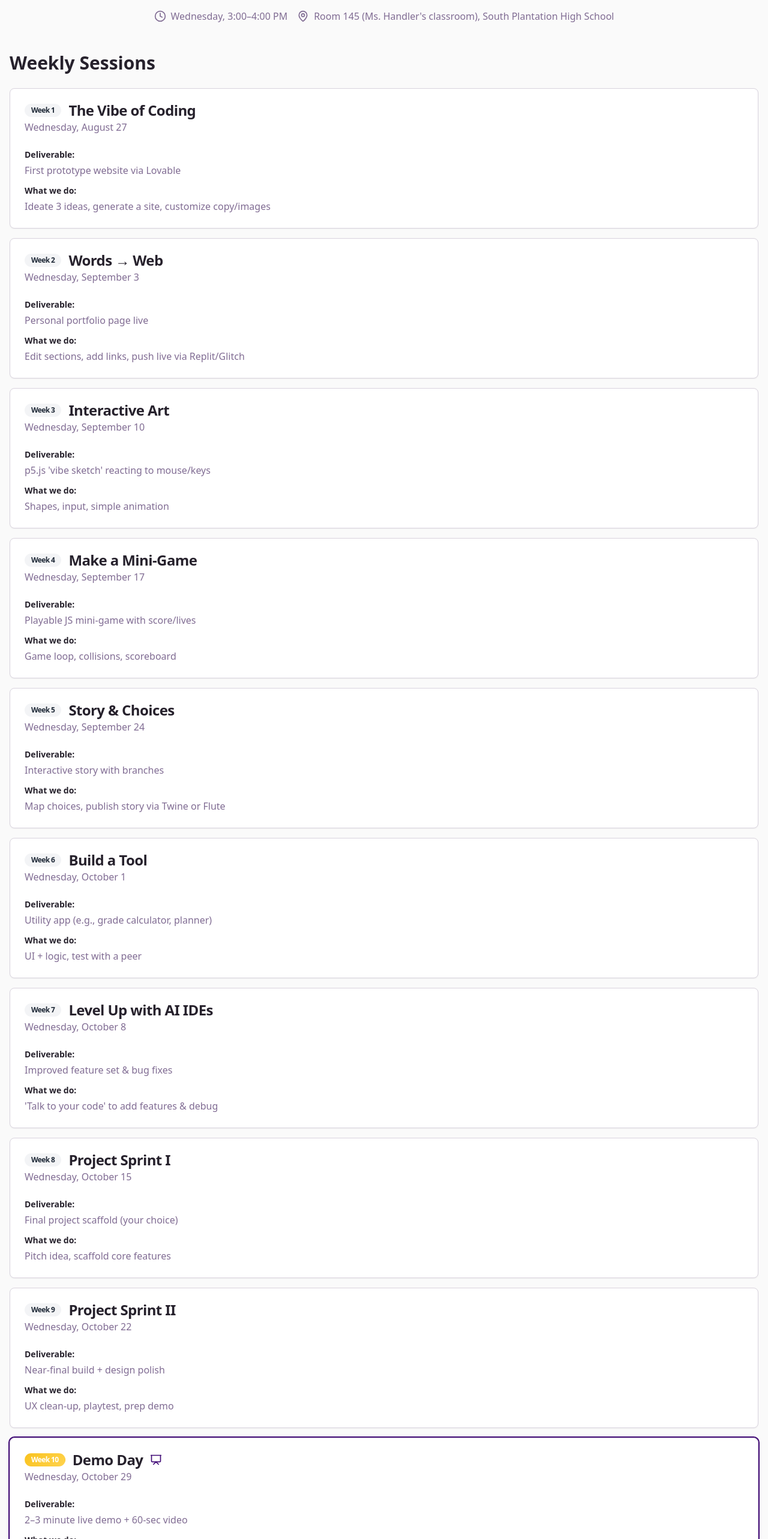
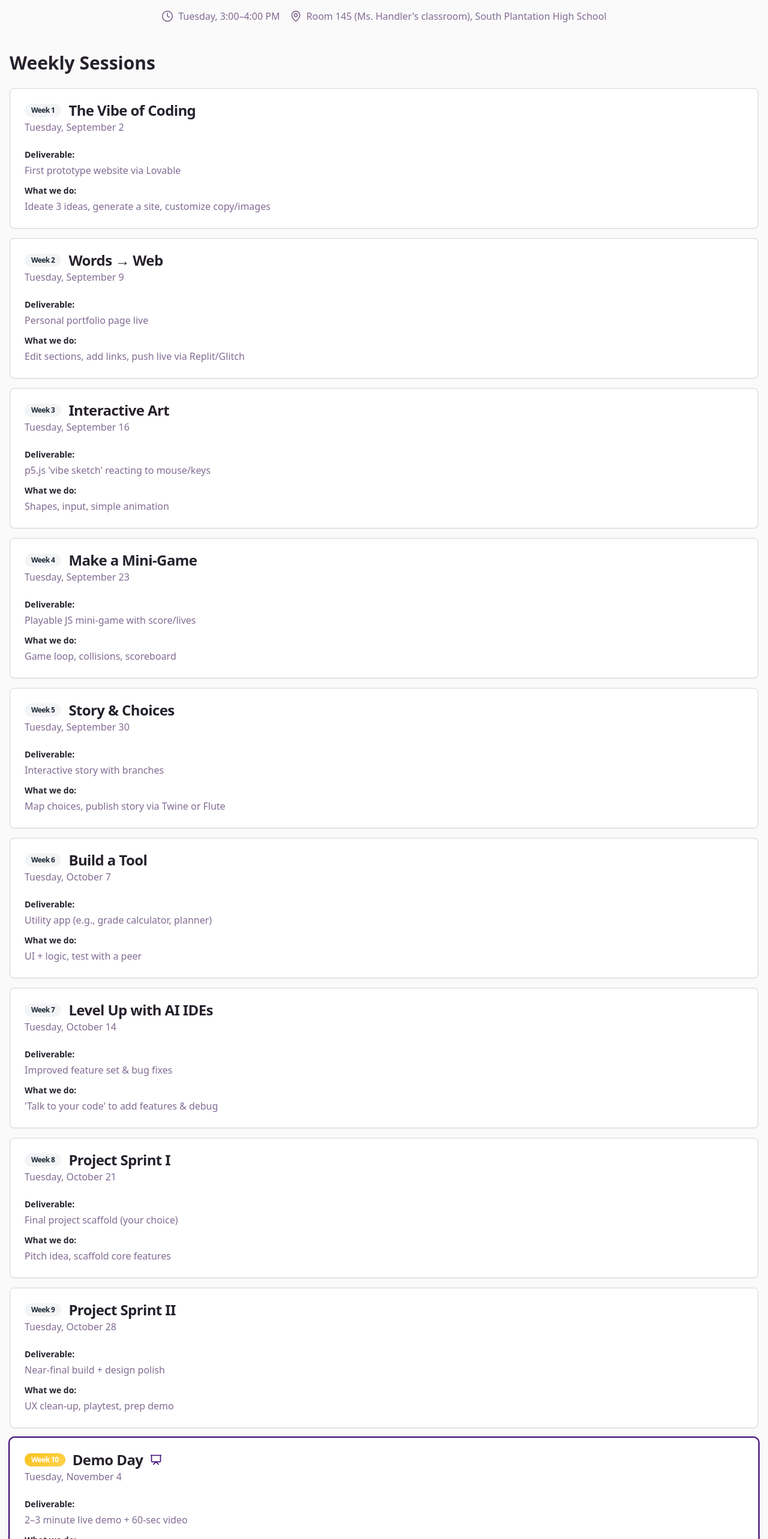
Before and after one commit to charleshappy07/south-vibe-coding, a React (Vite) app: page /calendar in a window 1280 px wide. Shown: the part 234-2800 px from the top of the page at 60% size. Built offline with nearby package versions, Linux system fonts and the light colour scheme.

Commit message:
Update calendar dates and days
Updated all instances of "Wednesday" to "Tuesday" across the application. Specifically, the club calendar has been adjusted to start on Tuesday, September 2nd, with all subsequent session dates and days updated accordingly.

```diff
--- a/src/components/Footer.tsx
+++ b/src/components/Footer.tsx
@@ -23,7 +23,7 @@ const Footer = () => {
             <div className="space-y-2 text-sm text-white/80">
               <div className="flex items-center gap-2">
                 <Clock className="h-4 w-4" />
-                <span>Wednesday, 3:00–4:00 PM</span>
+                <span>Tuesday, 3:00–4:00 PM</span>
               </div>
               <div className="flex items-center gap-2">
                 <MapPin className="h-4 w-4" />
--- a/src/components/Hero.tsx
+++ b/src/components/Hero.tsx
@@ -66,7 +66,7 @@ const Hero = () => {
           {/* Meeting Info */}
           <div className="mt-12 text-white/80">
             <p className="text-lg font-semibold">Next Meeting</p>
-            <p className="text-sm">Wednesday, 3:00–4:00 PM • Room 145 (Ms. Handler's classroom)</p>
+            <p className="text-sm">Tuesday, 3:00–4:00 PM • Room 145 (Ms. Handler's classroom)</p>
           </div>
         </div>
       </div>
--- a/src/pages/Calendar.tsx
+++ b/src/pages/Calendar.tsx
@@ -8,8 +8,8 @@ import Footer from "@/components/Footer";
 const Calendar = () => {
   const sessions = [
     {
-      date: "2024-08-27",
-      dateFormatted: "Wednesday, August 27",
+      date: "2024-09-02",
+      dateFormatted: "Tuesday, September 2",
       week: 1,
       topic: "The Vibe of Coding",
       deliverable: "First prototype website via Lovable",
@@ -17,8 +17,8 @@ const Calendar = () => {
       status: "upcoming"
     },
     {
-      date: "2024-09-03",
-      dateFormatted: "Wednesday, September 3",
+      date: "2024-09-09",
+      dateFormatted: "Tuesday, September 9",
       week: 2,
       topic: "Words → Web",
       deliverable: "Personal portfolio page live",
@@ -26,8 +26,8 @@ const Calendar = () => {
       status: "upcoming"
     },
     {
-      date: "2024-09-10",
-      dateFormatted: "Wednesday, September 10",
+      date: "2024-09-16",
+      dateFormatted: "Tuesday, September 16",
       week: 3,
       topic: "Interactive Art",
       deliverable: "p5.js 'vibe sketch' reacting to mouse/keys",
@@ -35,8 +35,8 @@ const Calendar = () => {
       status: "upcoming"
     },
     {
-      date: "2024-09-17",
-      dateFormatted: "Wednesday, September 17",
+      date: "2024-09-23",
+      dateFormatted: "Tuesday, September 23",
       week: 4,
       topic: "Make a Mini-Game",
       deliverable: "Playable JS mini-game with score/lives",
@@ -44,8 +44,8 @@ const Calendar = () => {
       status: "upcoming"
     },
     {
-      date: "2024-09-24",
-      dateFormatted: "Wednesday, September 24",
+      date: "2024-09-30",
+      dateFormatted: "Tuesday, September 30",
       week: 5,
       topic: "Story & Choices",
       deliverable: "Interactive story with branches",
@@ -53,8 +53,8 @@ const Calendar = () => {
       status: "upcoming"
     },
     {
-      date: "2024-10-01",
-      dateFormatted: "Wednesday, October 1",
+      date: "2024-10-07",
+      dateFormatted: "Tuesday, October 7",
       week: 6,
       topic: "Build a Tool",
       deliverable: "Utility app (e.g., grade calculator, planner)",
@@ -62,8 +62,8 @@ const Calendar = () => {
       status: "upcoming"
     },
     {
-      date: "2024-10-08",
-      dateFormatted: "Wednesday, October 8",
+      date: "2024-10-14",
+      dateFormatted: "Tuesday, October 14",
       week: 7,
       topic: "Level Up with AI IDEs",
       deliverable: "Improved feature set & bug fixes",
@@ -71,8 +71,8 @@ const Calendar = () => {
       status: "upcoming"
     },
     {
-      date: "2024-10-15",
-      dateFormatted: "Wednesday, October 15",
+      date: "2024-10-21",
+      dateFormatted: "Tuesday, October 21",
       week: 8,
       topic: "Project Sprint I",
       deliverable: "Final project scaffold (your choice)",
@@ -80,8 +80,8 @@ const Calendar = () => {
       status: "upcoming"
     },
     {
-      date: "2024-10-22",
-      dateFormatted: "Wednesday, October 22",
+      date: "2024-10-28",
+      dateFormatted: "Tuesday, October 28",
       week: 9,
       topic: "Project Sprint II",
       deliverable: "Near-final build + design polish",
@@ -89,8 +89,8 @@ const Calendar = () => {
       status: "upcoming"
     },
     {
-      date: "2024-10-29",
-      dateFormatted: "Wednesday, October 29",
+      date: "2024-11-04",
+      dateFormatted: "Tuesday, November 4",
       week: 10,
       topic: "Demo Day",
       deliverable: "2–3 minute live demo + 60-sec video",
@@ -121,14 +121,14 @@ const Calendar = () => {
             Club Calendar
           </h1>
           <p className="text-xl text-muted-foreground mb-8 max-w-2xl mx-auto">
-            Our 10-week journey from first prototype to demo day. Every Wednesday brings new skills and projects.
+            Our 10-week journey from first prototype to demo day. Every Tuesday brings new skills and projects.
           </p>
 
           {/* Quick Info */}
           <div className="flex flex-col sm:flex-row gap-4 justify-center items-center mb-8">
             <div className="flex items-center gap-2 text-muted-foreground">
               <Clock className="h-5 w-5" />
-              <span>Wednesday, 3:00–4:00 PM</span>
+              <span>Tuesday, 3:00–4:00 PM</span>
             </div>
             <div className="flex items-center gap-2 text-muted-foreground">
               <MapPin className="h-5 w-5" />
@@ -184,15 +184,15 @@ const Calendar = () => {
           <div className="grid grid-cols-1 md:grid-cols-3 gap-4 text-sm">
             <div>
               <h3 className="font-semibold mb-2">First Meeting</h3>
-              <p className="text-muted-foreground">Wednesday, August 27</p>
+              <p className="text-muted-foreground">Tuesday, September 2</p>
             </div>
             <div>
               <h3 className="font-semibold mb-2">Mid-Semester Check</h3>
-              <p className="text-muted-foreground">Wednesday, September 24</p>
+              <p className="text-muted-foreground">Tuesday, September 30</p>
             </div>
             <div>
               <h3 className="font-semibold mb-2">Demo Day</h3>
-              <p className="text-muted-foreground">Wednesday, October 29</p>
+              <p className="text-muted-foreground">Tuesday, November 4</p>
             </div>
           </div>
           <div className="mt-6">
--- a/src/pages/Contact.tsx
+++ b/src/pages/Contact.tsx
@@ -184,7 +184,7 @@ const Contact = () => {
                 <div className="space-y-3">
                   <div>
                     <p className="font-medium">Club Meetings</p>
-                    <p className="text-muted-foreground">Wednesday, 3:00–4:00 PM</p>
+                    <p className="text-muted-foreground">Tuesday, 3:00–4:00 PM</p>
                   </div>
                   <div>
                     <p className="font-medium">Office Hours</p>
--- a/src/pages/FAQ.tsx
+++ b/src/pages/FAQ.tsx
@@ -51,7 +51,7 @@ const FAQ = () => {
     {
       id: "time-commitment",
       question: "What's the time commitment?",
-      answer: "Just one hour per week during our Thursday meetings (3:00-4:00 PM). Optional office hours are available Tuesdays for extra help. We respect your time and other commitments!"
+      answer: "Just one hour per week during our Tuesday meetings (3:00-4:00 PM). Optional office hours are available Tuesdays for extra help. We respect your time and other commitments!"
     },
     {
       id: "final-project",
@@ -73,7 +73,7 @@ const FAQ = () => {
   const quickAnswers = [
     {
       question: "When do you meet?",
-      answer: "Wednesday, 3:00-4:00 PM",
+      answer: "Tuesday, 3:00-4:00 PM",
       icon: Clock
     },
     {
--- a/src/pages/Join.tsx
+++ b/src/pages/Join.tsx
@@ -182,7 +182,7 @@ const Join = () => {
               </CardHeader>
               <CardContent>
                 <div className="space-y-2 text-muted-foreground">
-                  <p><strong>When:</strong> Wednesday, 3:00–4:00 PM</p>
+                  <p><strong>When:</strong> Tuesday, 3:00–4:00 PM</p>
                   <p><strong>Where:</strong> Room 145 (Ms. Handler's classroom), South Plantation High School</p>
                   <p><strong>Cost:</strong> Free for all SPHS students</p>
                 </div>
--- a/src/pages/Parents.tsx
+++ b/src/pages/Parents.tsx
@@ -273,7 +273,7 @@ const Parents = () => {
             <div className="flex flex-col items-center">
               <Clock className="h-8 w-8 text-primary mb-2" />
               <h3 className="font-semibold mb-1">Meeting Time</h3>
-              <p className="text-muted-foreground">Wednesday</p>
+              <p className="text-muted-foreground">Tuesday</p>
               <p className="text-muted-foreground">3:00–4:00 PM</p>
             </div>
           </div>
--- a/src/pages/Program.tsx
+++ b/src/pages/Program.tsx
@@ -244,7 +244,7 @@ const Program = () => {
               </div>
 
               <div className="text-white/80">
-                <p className="text-lg font-semibold">Meets Wednesday, 3:00–4:00 PM</p>
+                <p className="text-lg font-semibold">Meets Tuesday, 3:00–4:00 PM</p>
                 <p className="text-sm">Room 145 (Ms. Handler's classroom) • South Plantation High School</p>
               </div>
             </div>
```
